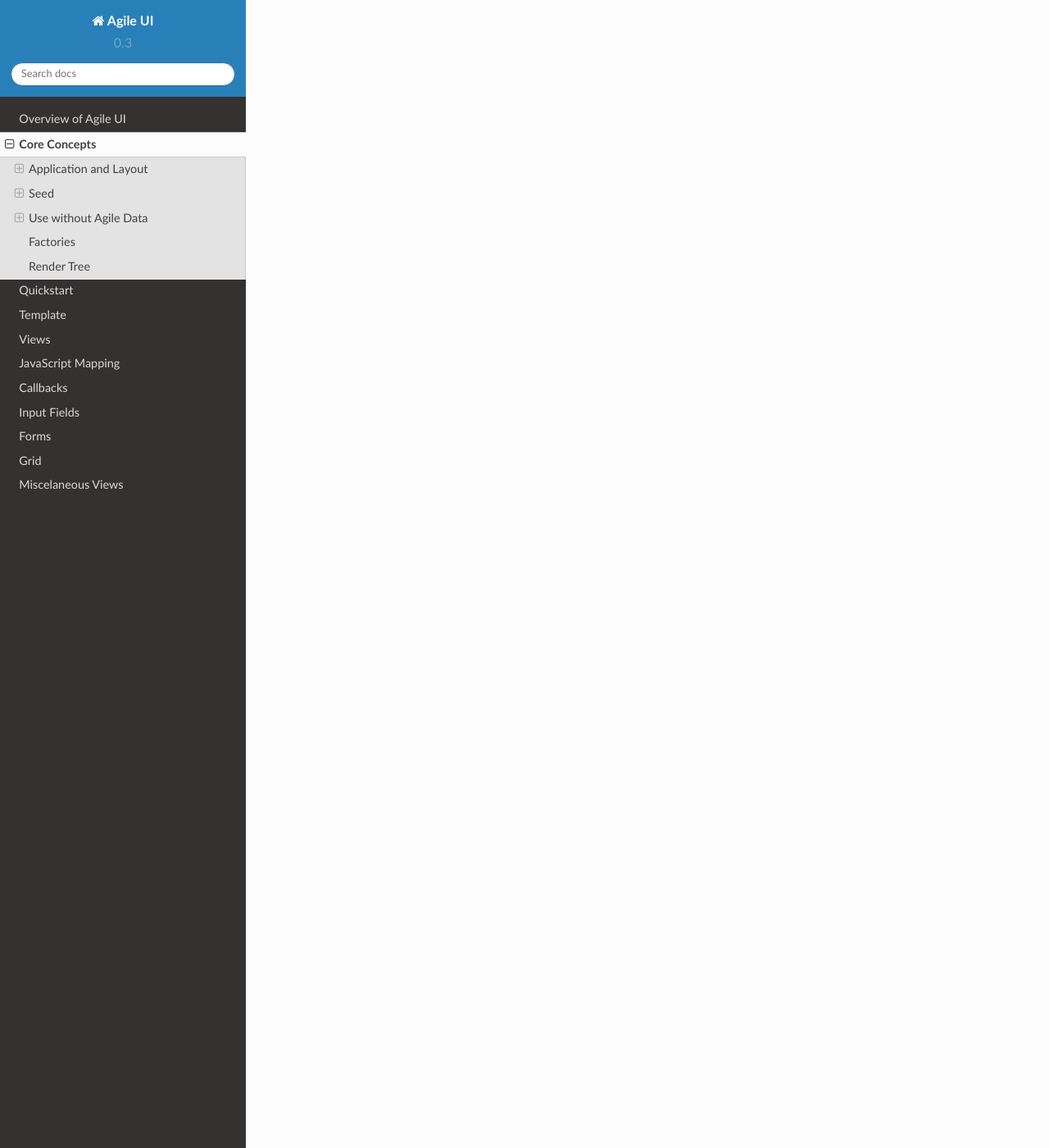
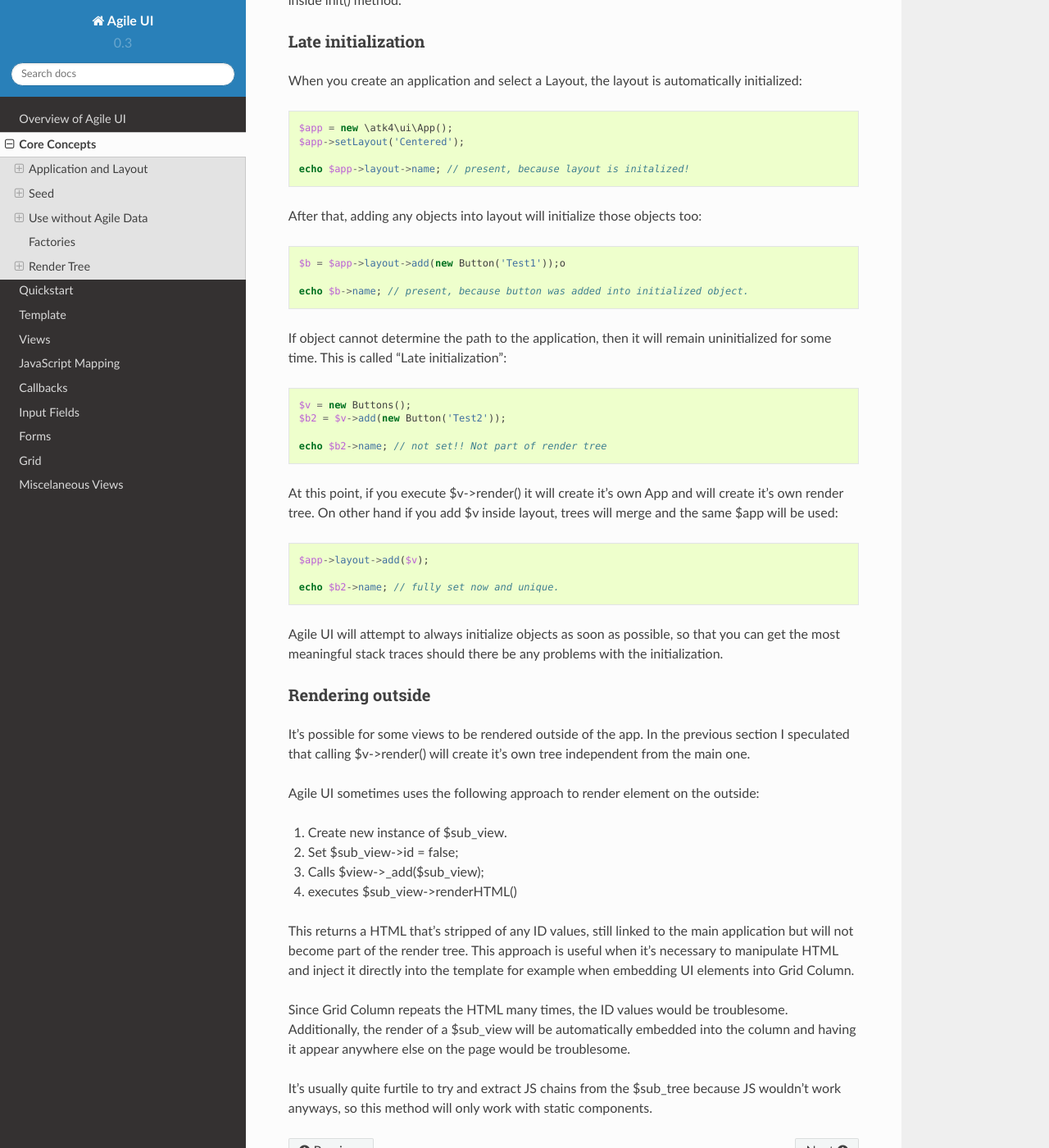
Before and after one commit to atk4/ui, a Sphinx documentation site: the page built from docs/core.rst, in a window 1280 px wide and 1400 px high, scrolled down 6284 px. Shown: the whole window at 82% size. Built offline with Sphinx 7.4.7 and the Read the Docs theme 2.0.0, drawn with Linux system fonts in a browser that asks for light colours; cross-references to code outside the pages are shown as plain code; some of the changed text lies outside the part shown.

Commit message:
Added extensive documentation on Render Tree

```diff
--- a/docs/core.rst
+++ b/docs/core.rst
@@ -224,3 +224,106 @@
 
 Render Tree
 ===========
+
+Agile UI allows you to create and combine various objects into a single Render Tree for unified rendering. Tree represents
+all the UI components that will contribute to the HTML generation. Render tree is automatically created and maintained::
+
+    $view = new \atk4\ui\View();
+
+    $view->add(new Button('test'));
+
+    echo $view->render();
+
+When render on the $view is executed, it will render button first then incorporate HTML into it's own template before rendering.
+
+Here is a breakdown of how the above code works:
+
+1. new instance of View is created and asigned to $view.
+2. new instance of Button.
+3. Button object is registered as a "pending child" of a view.
+
+At this point Button is NOT element of a view just yet. This is because we can't be sure if $view will be rendered individually
+or will become child of another view. Method init() is not executed on either objects.
+
+
+4. render() method will call renderAll()
+5. renderAll will find out that the $app property of a view is not set and will initialize it with default App.
+6. renderAll will also find out that the init() has not been called for the $view and will call it.
+7. init() will identify that there are some "pending children" and will add them in properly.
+
+Most of the UI classes will allow you to operate even if they are not initialied. For instance calling 'setModel()' will
+simply set a $model property and does not really need to rely on $api etc.
+
+Next, lets look at what Initialization really is and why is it important.
+
+Initialization
+--------------
+
+Calling init() method of a view is essential before any meaningfull work can be done with it. This is important, because
+the following actions are performed:
+
+ - template is loaded (or cloned from parent's template)
+ - $app property is set
+ - $short_name property is determined
+ - unique $name is asigned.
+
+Many of UI components rely on the above to function properly. For example Grid will look for certain regions in it's template
+to clone them into separate objects. This cloning can only take place inside init() method.
+
+Late initialization
+-------------------
+
+When you create an application and select a Layout, the layout is automatically initialized::
+
+    $app = new \atk4\ui\App();
+    $app->setLayout('Centered');
+
+    echo $app->layout->name; // present, because layout is initalized!
+
+After that, adding any objects into layout will initialize those objects too::
+
+    $b = $app->layout->add(new Button('Test1'));o
+
+    echo $b->name; // present, because button was added into initialized object.
+
+If object cannot determine the path to the application, then it will remain uninitialized for some time. This is called
+"Late initialization"::
+
+    $v = new Buttons();
+    $b2 = $v->add(new Button('Test2'));
+
+    echo $b2->name; // not set!! Not part of render tree
+
+At this point, if you execute $v->render() it will create it's own App and will create it's own render tree. On other hand
+if you add $v inside layout, trees will merge and the same $app will be used::
+
+    $app->layout->add($v);
+
+    echo $b2->name; // fully set now and unique.
+
+Agile UI will attempt to always initialize objects as soon as possible, so that you can get the most meaningful stack traces
+should there be any problems with the initialization.
+
+
+Rendering outside
+-----------------
+
+It's possible for some views to be rendered outside of the app. In the previous section I speculated that calling $v->render()
+will create it's own tree independent from the main one.
+
+Agile UI sometimes uses the following approach to render element on the outside:
+
+1. Create new instance of $sub_view.
+2. Set $sub_view->id = false;
+3. Calls $view->_add($sub_view);
+4. executes $sub_view->renderHTML()
+
+This returns a HTML that's stripped of any ID values, still linked to the main application but will not become part of the
+render tree. This approach is useful when it's necessary to manipulate HTML and inject it directly into the template for
+example when embedding UI elements into Grid Column.
+
+Since Grid Column repeats the HTML many times, the ID values would be troublesome. Additionally, the render of a $sub_view
+will be automatically embedded into the column and having it appear anywhere else on the page would be troublesome.
+
+It's usually quite furtile to try and extract JS chains from the $sub_tree because JS wouldn't work anyways, so this method
+will only work with static components.
```
